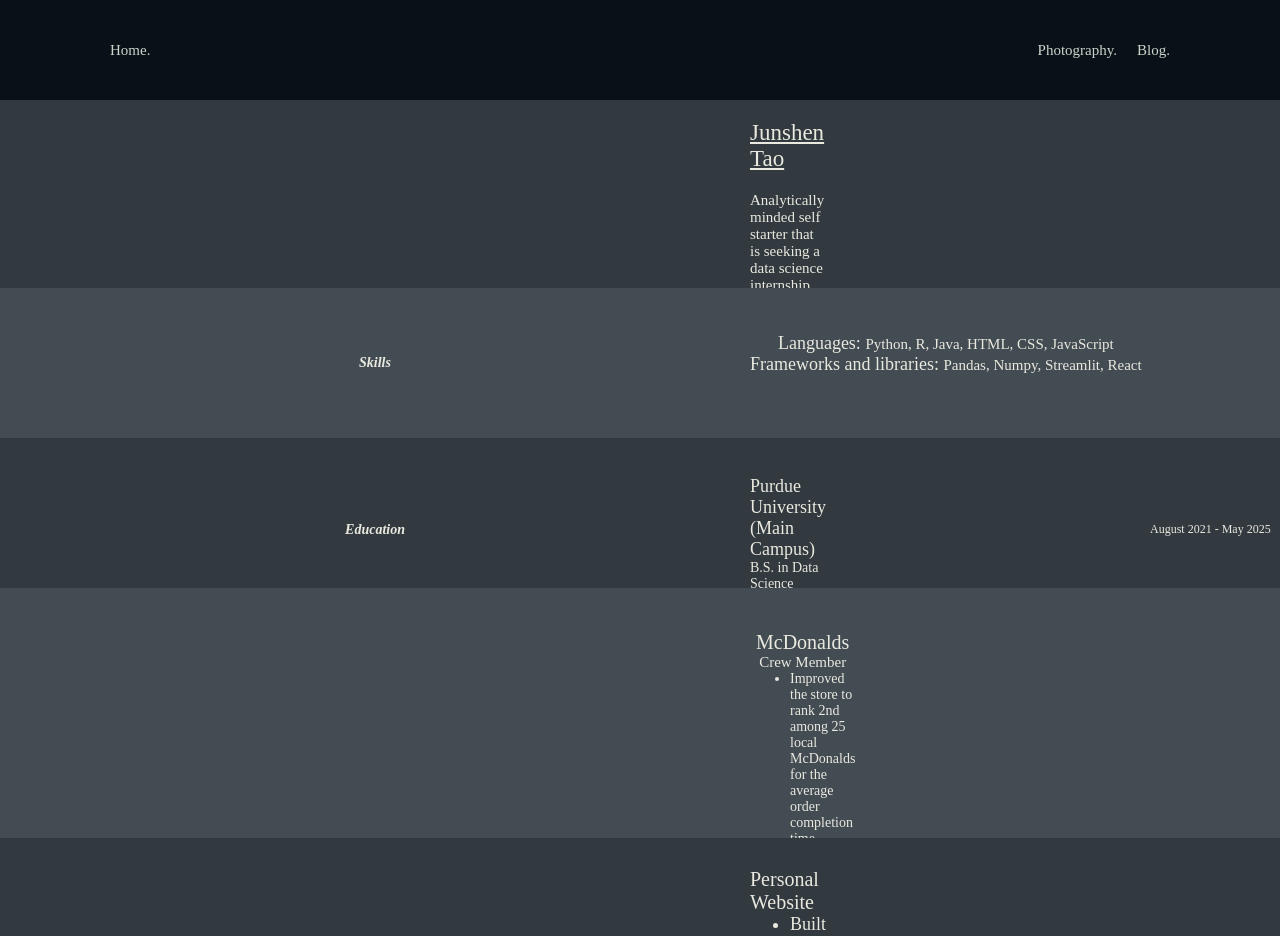
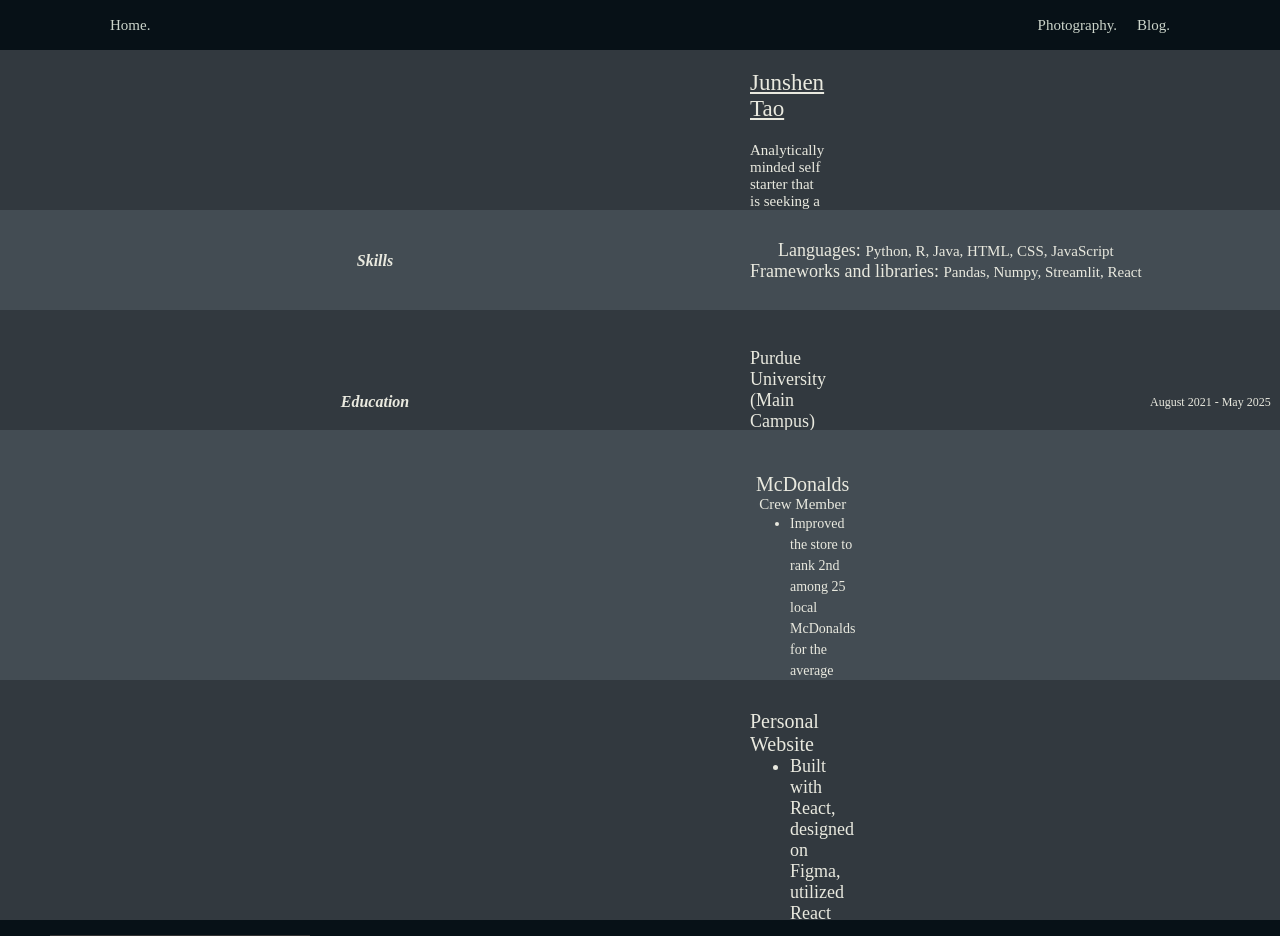
Before and after one commit to jtao1/my-website, a React (Create React App) app: page / in a window 1280 px wide. Shown: the top 936 px of the page. Built offline with nearby package versions, Linux system fonts and the light colour scheme.

Commit message:
section areas smaller

```diff
--- a/src/HomePage/Sections/AboutMeSection.css
+++ b/src/HomePage/Sections/AboutMeSection.css
@@ -7,7 +7,7 @@
 
 .about_me {
     background-color: #32393F;
-    height: 187.5px;
+    height: 160px;
     color: #E9E9DF;
     display: grid;
     grid-template-areas: "title content"
@@ -18,7 +18,7 @@
 
 .about_me .section_title {
     font-weight: 600;
-    font-size: 14px;
+    font-size: 16px;
     font-style: italic;
     display: flex;
     align-items: center;
--- a/src/HomePage/Sections/EducationSection.css
+++ b/src/HomePage/Sections/EducationSection.css
@@ -7,7 +7,7 @@
 
 .education_section {
     background-color: #32393F;
-    height: 150px;
+    height: 120px;
     color: #E9E9DF;
     display: grid;
     grid-template-areas: "title content time";
@@ -16,7 +16,7 @@
 
 .education_section .section_title {
     font-weight: 600;
-    font-size: 14px;
+    font-size: 16px;
     font-style: italic;
     display: flex;
     align-items: center;
--- a/src/HomePage/Sections/ProjectsSection.css
+++ b/src/HomePage/Sections/ProjectsSection.css
@@ -17,7 +17,7 @@
 
 .projects_section .section_title {
     font-weight: 600;
-    font-size: 14px;
+    font-size: 16px;
     font-style: italic;
     display: flex;
     align-items: center;
--- a/src/HomePage/Sections/SkillsSection.css
+++ b/src/HomePage/Sections/SkillsSection.css
@@ -6,7 +6,7 @@
 
 .skills_section {
     background-color: #434C53;
-    height: 150px;
+    height: 100px;
     color: #E9E9DF;
     display: grid;
     grid-template-areas: "title content"
@@ -16,7 +16,7 @@
 
 .skills_section .section_title {
     font-weight: 600;
-    font-size: 14px;
+    font-size: 16px;
     font-style: italic;
     display: flex;
     align-items: center;
@@ -28,8 +28,8 @@
     display: flex;
     flex-direction: column;
     align-items: center;
-    margin-top: 45px;
-    margin-bottom: 45px;
+    margin-top: 30px;
+    margin-bottom: 30px;
     grid-area: content;
 }
 
--- a/src/HomePage/Sections/WorkExperienceSection.css
+++ b/src/HomePage/Sections/WorkExperienceSection.css
@@ -16,7 +16,7 @@
 
 .work_experience_section .section_title {
     font-weight: 600;
-    font-size: 14px;
+    font-size: 16px;
     font-style: italic;
     display: flex;
     align-items: center;
@@ -43,6 +43,7 @@
 
 .work_experience_section .info li{
     font-size: 14px;
+    line-height: 1.5;
 }
 
 
--- a/src/components/BotNavBar.css
+++ b/src/components/BotNavBar.css
@@ -10,7 +10,7 @@
     display: flex;
     align-items: center;
     flex-direction: row;
-    height: 100px;
+    height: 90px;
 }
 
 .bot_nav_bar .left_nav {
--- a/src/components/TopNavBar.css
+++ b/src/components/TopNavBar.css
@@ -7,7 +7,7 @@
     color: #CCD5CB;
     display: flex;
     align-items: center;
-    height: 100px;
+    height: 50px;
 
 }
 
```
